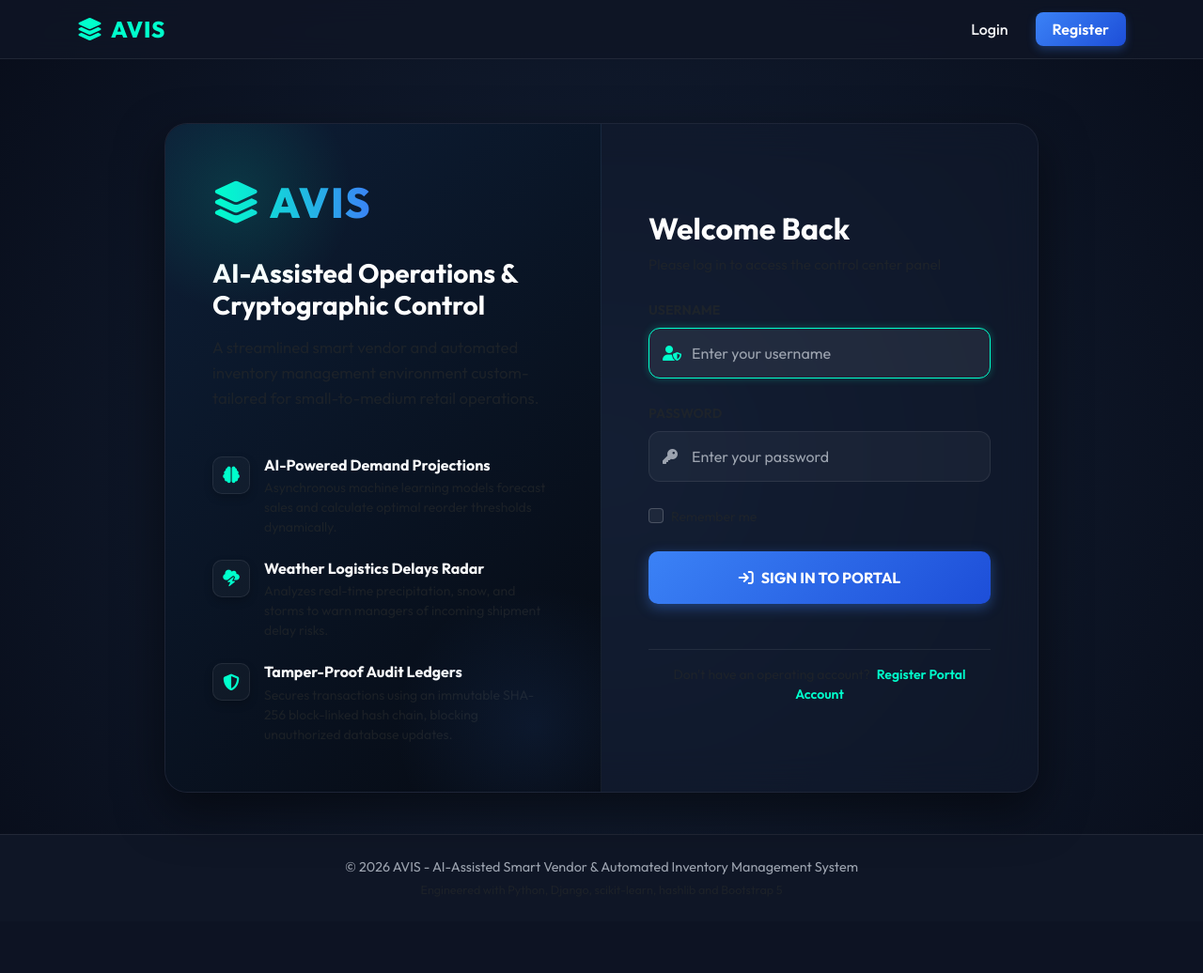
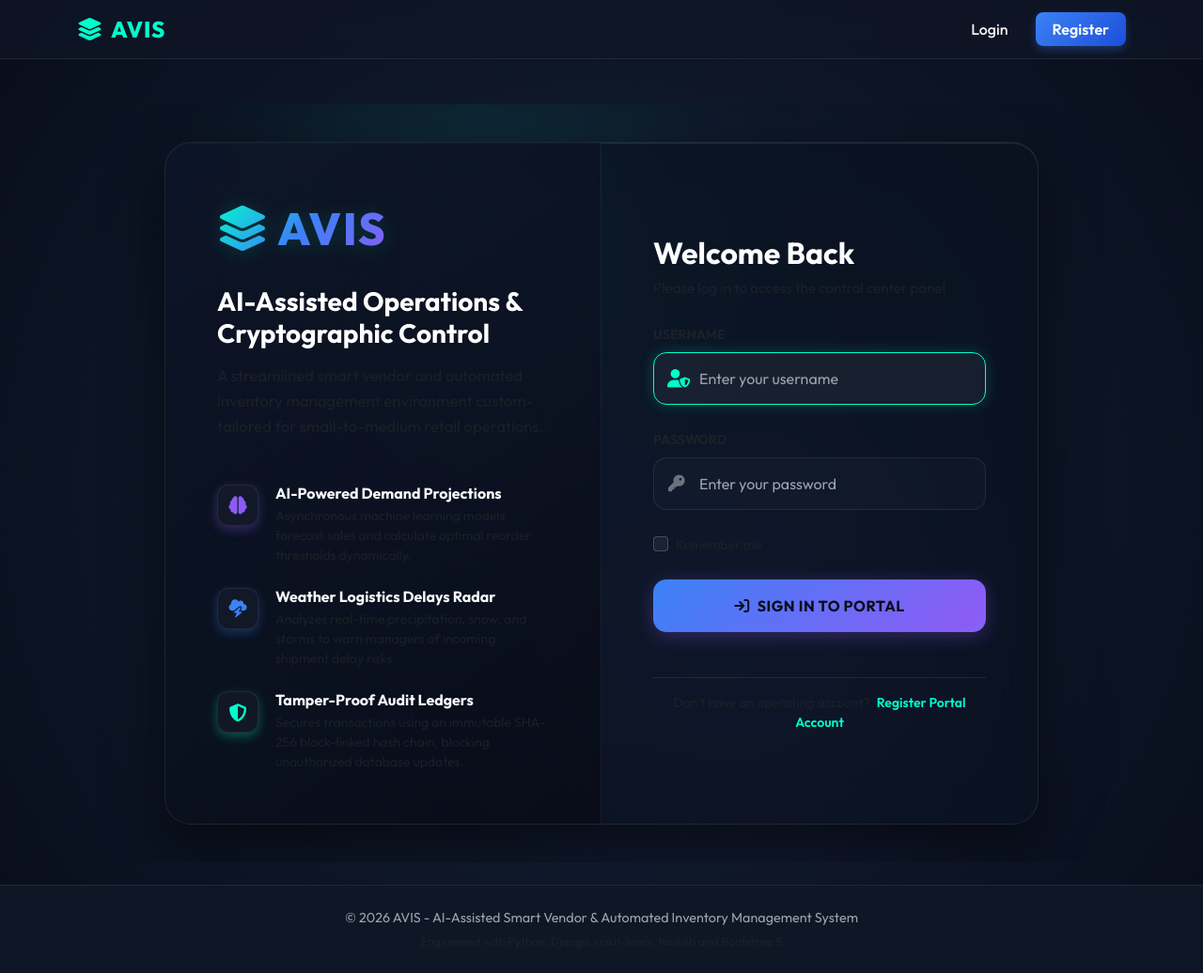
Before and after one commit to ParthChoudhary123/avis2, a Django app: page /login/ in a window 1280 px wide. Shown: the whole page at 94% size. Before the commit the page ends 954 px from the top, so only its background shows below. Run offline with Django 5.2, Linux system fonts and the light colour scheme.

Commit message:
Enhance login page with colorful mesh gradient backgrounds, neon button gradient, and custom clean icon inputs

```diff
--- a/inventory/templates/inventory/login.html
+++ b/inventory/templates/inventory/login.html
@@ -4,98 +4,126 @@
 
 {% block extra_css %}
 <style>
-    /* Premium Split Layout Page Styles */
-    .login-container {
-        min-height: 75vh;
+    /* Full Page Positioning with Mesh Background */
+    .login-wrapper {
+        position: relative;
+        min-height: 80vh;
         display: flex;
         align-items: center;
         justify-content: center;
-        padding: 20px 0;
+        overflow: hidden;
+        padding: 40px 0;
     }
 
+    /* Floating Colorful Ambient Lights */
+    .glowing-orb {
+        position: absolute;
+        border-radius: 50%;
+        filter: blur(100px);
+        pointer-events: none;
+        z-index: 0;
+        opacity: 0.55;
+        animation: pulse-orbs 10s infinite alternate ease-in-out;
+    }
+
+    .orb-cyan {
+        width: 450px;
+        height: 450px;
+        background: radial-gradient(circle, rgba(0, 255, 204, 0.3) 0%, rgba(0, 255, 204, 0) 70%);
+        top: -10%;
+        left: 15%;
+    }
+
+    .orb-purple {
+        width: 500px;
+        height: 500px;
+        background: radial-gradient(circle, rgba(139, 92, 246, 0.25) 0%, rgba(139, 92, 246, 0) 70%);
+        bottom: -10%;
+        right: 15%;
+        animation-delay: -5s;
+    }
+
+    @keyframes pulse-orbs {
+        0% { transform: translate(0, 0) scale(1); }
+        100% { transform: translate(40px, -40px) scale(1.15); }
+    }
+
+    /* Premium Split Card Container */
     .split-card {
-        background: rgba(18, 28, 48, 0.45);
-        backdrop-filter: blur(20px);
-        -webkit-backdrop-filter: blur(20px);
-        border: 1px solid rgba(255, 255, 255, 0.06);
-        border-radius: 24px;
+        position: relative;
+        z-index: 1;
+        background: rgba(10, 17, 31, 0.65);
+        backdrop-filter: blur(25px);
+        -webkit-backdrop-filter: blur(25px);
+        border: 1px solid rgba(255, 255, 255, 0.08);
+        border-radius: 28px;
         overflow: hidden;
-        box-shadow: 0 20px 50px rgba(0, 0, 0, 0.5);
+        box-shadow: 0 25px 60px rgba(0, 0, 0, 0.55),
+                    inset 0 1px 0 rgba(255, 255, 255, 0.1);
+        transition: border-color 0.5s;
+    }
+
+    .split-card:hover {
+        border-color: rgba(0, 255, 204, 0.2);
     }
 
     /* Left panel: Info & brand */
     .brand-side {
-        background: linear-gradient(135deg, #0d1e36 0%, #060a12 100%);
+        background: linear-gradient(145deg, rgba(15, 23, 42, 0.75) 0%, rgba(8, 12, 24, 0.9) 100%);
         border-right: 1px solid rgba(255, 255, 255, 0.05);
-        position: relative;
-        overflow: hidden;
-        padding: 50px;
+        padding: 55px;
         display: flex;
         flex-direction: column;
         justify-content: center;
-    }
-
-    /* Glowing decorative orbs */
-    .brand-side::before {
-        content: '';
-        position: absolute;
-        width: 250px;
-        height: 250px;
-        background: radial-gradient(circle, rgba(0, 255, 204, 0.12) 0%, rgba(0,0,0,0) 70%);
-        top: -50px;
-        left: -50px;
-        border-radius: 50%;
-        pointer-events: none;
-    }
-
-    .brand-side::after {
-        content: '';
-        position: absolute;
-        width: 300px;
-        height: 300px;
-        background: radial-gradient(circle, rgba(59, 130, 246, 0.1) 0%, rgba(0,0,0,0) 70%);
-        bottom: -80px;
-        right: -80px;
-        border-radius: 50%;
-        pointer-events: none;
+        position: relative;
     }
 
     .brand-logo-glow {
-        font-size: 2.8rem;
+        font-size: 3rem;
         font-weight: 800;
         letter-spacing: 2px;
-        background: linear-gradient(to right, #00ffcc, #3b82f6);
+        background: linear-gradient(135deg, #00ffcc 0%, #3b82f6 50%, #8b5cf6 100%);
         -webkit-background-clip: text;
         -webkit-text-fill-color: transparent;
         margin-bottom: 25px;
         display: inline-block;
+        filter: drop-shadow(0 2px 10px rgba(0, 255, 204, 0.15));
     }
 
     .feature-item {
         display: flex;
         align-items: flex-start;
         margin-bottom: 24px;
-        gap: 15px;
+        gap: 18px;
     }
 
     .feature-icon-wrapper {
-        width: 40px;
-        height: 40px;
-        border-radius: 10px;
+        width: 44px;
+        height: 44px;
+        border-radius: 12px;
         background: rgba(255, 255, 255, 0.03);
         border: 1px solid rgba(255, 255, 255, 0.08);
         display: flex;
         align-items: center;
         justify-content: center;
         color: #00ffcc;
-        font-size: 1.1rem;
+        font-size: 1.2rem;
         flex-shrink: 0;
-        box-shadow: 0 4px 10px rgba(0, 0, 0, 0.2);
+        box-shadow: 0 4px 12px rgba(0, 0, 0, 0.25);
+        transition: all 0.3s;
+    }
+
+    .feature-item:hover .feature-icon-wrapper {
+        color: #fff;
+        background: rgba(0, 255, 204, 0.1);
+        border-color: #00ffcc;
+        box-shadow: 0 0 15px rgba(0, 255, 204, 0.3);
+        transform: translateY(-2px);
     }
 
     /* Right panel: Login form */
     .form-side {
-        padding: 50px;
+        padding: 55px;
         display: flex;
         flex-direction: column;
         justify-content: center;
@@ -109,27 +137,57 @@
 
     .input-icon {
         position: absolute;
-        left: 15px;
+        left: 16px;
         top: 50%;
         transform: translateY(-50%);
-        color: #9ca3af;
+        color: #6b7280;
         z-index: 10;
-        font-size: 1rem;
-        transition: color 0.3s;
+        font-size: 1.1rem;
+        transition: all 0.3s;
     }
 
     .input-group-custom input {
         width: 100%;
-        padding: 14px 15px 14px 45px !important;
-        border-radius: 12px;
-        font-weight: 400;
+        background: rgba(255, 255, 255, 0.02) !important;
+        border: 1px solid rgba(255, 255, 255, 0.08);
+        color: #f3f4f6 !important;
+        border-radius: 14px;
+        padding: 15px 15px 15px 48px !important;
+        font-size: 1rem;
+        transition: all 0.3s cubic-bezier(0.4, 0, 0.2, 1);
+    }
+
+    .input-group-custom input:focus {
+        background: rgba(255, 255, 255, 0.05) !important;
+        border-color: #00ffcc;
+        box-shadow: 0 0 15px rgba(0, 255, 204, 0.2);
     }
 
     .input-group-custom input:focus ~ .input-icon {
         color: #00ffcc;
+        transform: translateY(-50%) scale(1.1);
     }
 
-    /* Micro-interactive link */
+    /* Premium Gradient Action Button */
+    .btn-submit-gradient {
+        background: linear-gradient(135deg, #3b82f6 0%, #8b5cf6 50%, #00ffcc 100%);
+        background-size: 200% auto;
+        color: #080d1a !important;
+        border: none;
+        border-radius: 14px;
+        padding: 15px 30px;
+        font-weight: 700;
+        letter-spacing: 0.5px;
+        transition: all 0.4s ease;
+        box-shadow: 0 4px 20px rgba(139, 92, 246, 0.3);
+    }
+
+    .btn-submit-gradient:hover {
+        background-position: right center;
+        transform: translateY(-2px);
+        box-shadow: 0 8px 25px rgba(0, 255, 204, 0.4);
+    }
+
     .hover-underline {
         color: #00ffcc;
         text-decoration: none;
@@ -145,12 +203,16 @@
 {% endblock %}
 
 {% block content %}
-<div class="login-container">
+<div class="login-wrapper">
+    <!-- Background Ambient Lights -->
+    <div class="glowing-orb orb-cyan"></div>
+    <div class="glowing-orb orb-purple"></div>
+
     <div class="col-xl-10 col-lg-11">
-        <div class="row split-card g-0">
-            <!-- Left Panel (Brand / Info) -->
+        <div class="row split-card g-0 align-items-stretch">
+            <!-- Left Panel (Brand / Features) -->
             <div class="col-lg-6 brand-side d-none d-lg-flex">
-                <div>
+                <div class="w-100">
                     <span class="brand-logo-glow"><i class="fa-solid fa-layer-group me-2"></i>AVIS</span>
                     <h3 class="fw-bold text-white mb-3">AI-Assisted Operations & Cryptographic Control</h3>
                     <p class="text-muted mb-5" style="font-size: 1.05rem; line-height: 1.6;">
@@ -158,8 +220,8 @@
                     </p>
 
                     <div class="feature-item">
-                        <div class="feature-icon-wrapper">
-                            <i class="fa-solid fa-brain"></i>
+                        <div class="feature-icon-wrapper" style="box-shadow: 0 4px 12px rgba(139, 92, 246, 0.3);">
+                            <i class="fa-solid fa-brain" style="color: #8b5cf6;"></i>
                         </div>
                         <div>
                             <h6 class="fw-bold text-light mb-1">AI-Powered Demand Projections</h6>
@@ -168,8 +230,8 @@
                     </div>
 
                     <div class="feature-item">
-                        <div class="feature-icon-wrapper">
-                            <i class="fa-solid fa-cloud-bolt"></i>
+                        <div class="feature-icon-wrapper" style="box-shadow: 0 4px 12px rgba(59, 130, 246, 0.3);">
+                            <i class="fa-solid fa-cloud-bolt" style="color: #3b82f6;"></i>
                         </div>
                         <div>
                             <h6 class="fw-bold text-light mb-1">Weather Logistics Delays Radar</h6>
@@ -178,8 +240,8 @@
                     </div>
 
                     <div class="feature-item mb-0">
-                        <div class="feature-icon-wrapper">
-                            <i class="fa-solid fa-shield-halved"></i>
+                        <div class="feature-icon-wrapper" style="box-shadow: 0 4px 12px rgba(0, 255, 204, 0.3);">
+                            <i class="fa-solid fa-shield-halved" style="color: #00ffcc;"></i>
                         </div>
                         <div>
                             <h6 class="fw-bold text-light mb-1">Tamper-Proof Audit Ledgers</h6>
@@ -231,7 +293,7 @@
                             </div>
                         </div>
 
-                        <button type="submit" class="btn btn-glow w-100 py-3 text-uppercase tracking-wide fw-bold" id="login-submit-btn">
+                        <button type="submit" class="btn btn-submit-gradient w-100 py-3 text-uppercase tracking-wide fw-bold" id="login-submit-btn">
                             <i class="fa-solid fa-arrow-right-to-bracket me-2"></i>Sign In to Portal
                         </button>
                     </form>
```
